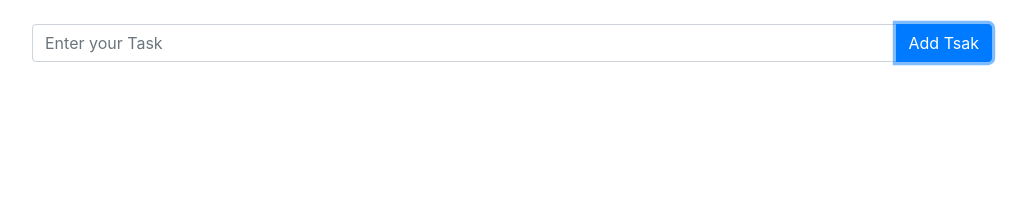
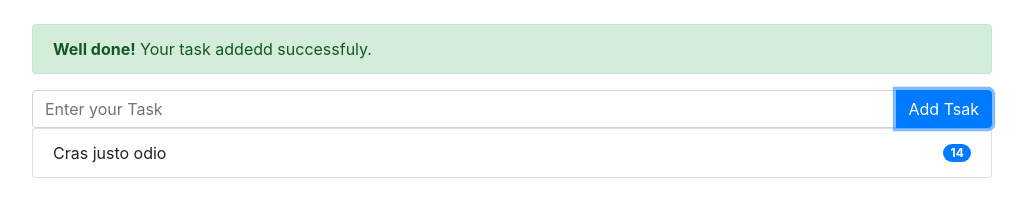
Before and after one commit to ahmed-mostafa1/todo-app, a plain HTML site: page index.html in a window 1280 px wide. Both pictures are taken after typing "Sample" into the empty fields and a click on the button "Add Tsak". Shown: the whole page, without its empty margins (128-1155 px from the left). Drawn offline with Linux system fonts and the light colour scheme.

Commit message:
setting up allerts

```diff
--- a/index.html
+++ b/index.html
@@ -9,6 +9,26 @@
   </head>
   <body>
     <br />
+    <!--! Allerts -->
+    <!-- Succes -->
+    <div
+      class="alert alert-success w-75 mx-auto"
+      role="alert"
+      style="display: none"
+      id="success"
+    >
+      <strong>Well done!</strong> Your task addedd successfuly.
+    </div>
+    <!-- Danger -->
+    <div
+      class="alert alert-danger w-75 mx-auto"
+      role="alert"
+      style="display: none"
+      id="fail"
+    >
+      <strong>Oh snap!</strong> Please enter a task first.
+    </div>
+    <!--! Input Form -->
     <div class="input-group w-75 mx-auto">
       <input
         type="text"
@@ -20,6 +40,16 @@
         <button class="btn btn-primary" id="add" type="button">Add Tsak</button>
       </div>
     </div>
+    <!-- ! Show tasks -->
+
+    <ul class="list-group w-75 mx-auto">
+      <li
+        class="list-group-item d-flex justify-content-between align-items-center"
+      >
+        Cras justo odio
+        <span class="badge badge-primary badge-pill">14</span>
+      </li>
+    </ul>
   </body>
   <footer>
     <!-- Scripts -->
--- a/js/main.js
+++ b/js/main.js
@@ -1,15 +1,25 @@
+// ! Diclarations Area
+let tasks = [];
+
 // ! Functions Area
 
 // ! Set Elements Area
 let txt = document.getElementById("input");
 let btn = document.getElementById("add");
+let success = document.getElementById("success");
+let fail = document.getElementById("fail");
 
 // ! Events Area
 btn.addEventListener("click", function () {
   if (txt.value == false) {
-    alert("Please Enter a task!");
+    success.style.display = "none";
+    fail.style.display = "block";
   } else {
-    console.log(txt.value);
+    tasks.push(txt.value);
+    success.style.display = "block";
+    fail.style.display = "none";
+
     txt.value = "";
   }
 });
+console.log(tasks);
```
